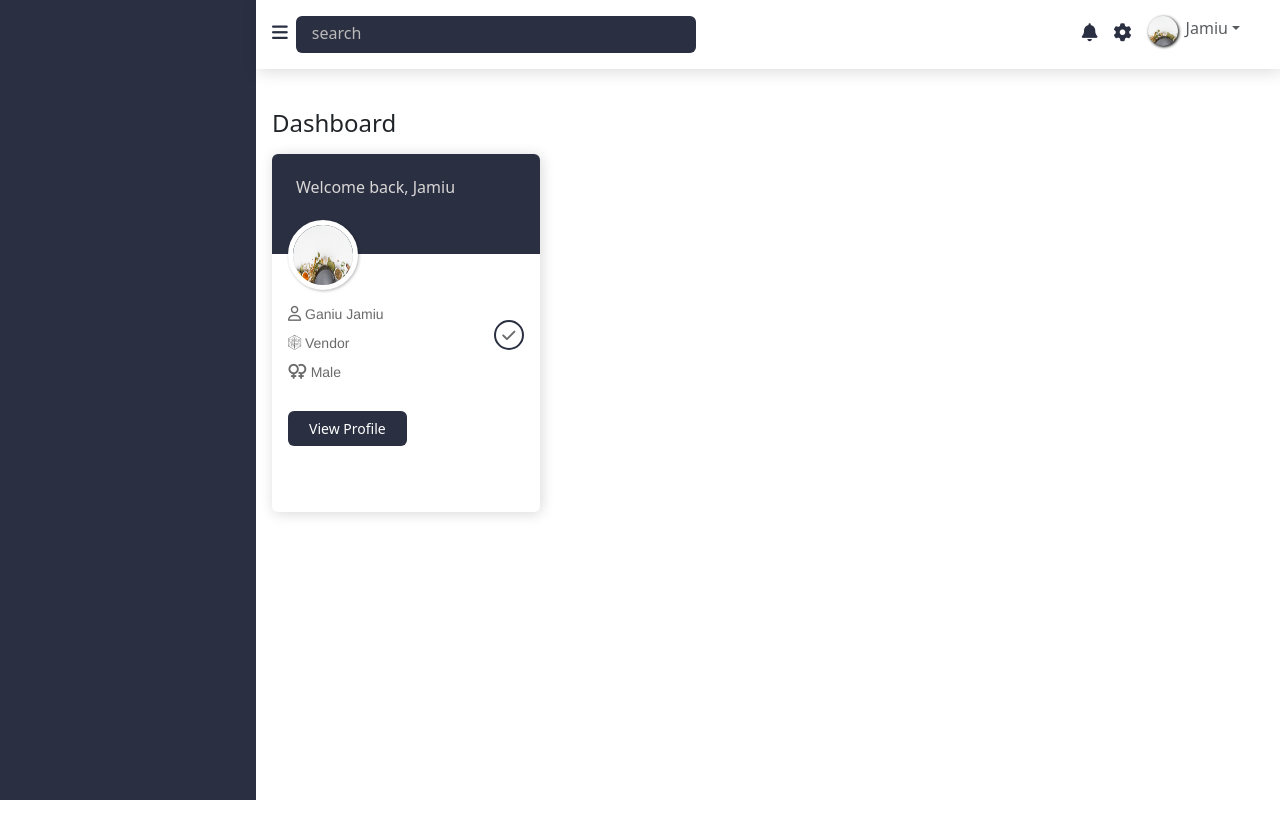
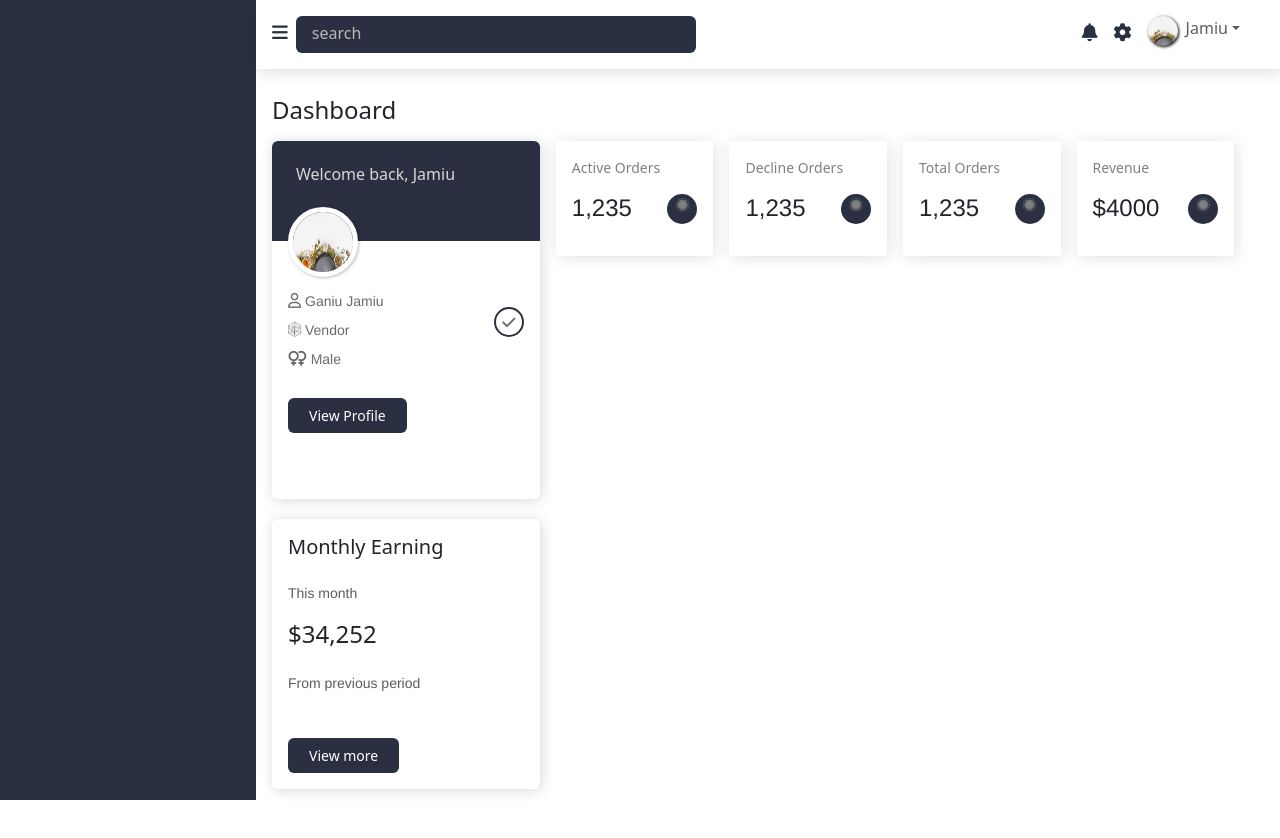
Before and after one commit to mario0070/food-delivery, a React (Vite) app: page /vendor-dashboard in a window 1280 px wide. Shown: the top 838 px of the page. Before the commit the page ends 800 px from the top, so only its background shows below. Built offline with nearby package versions, Linux system fonts and the light colour scheme.

Commit message:
sidebar toggle

```diff
--- a/public/css/vendor_dashboard.css
+++ b/public/css/vendor_dashboard.css
@@ -12,11 +12,32 @@
     width: 20%;
     height: 100vh;
     padding: 1em;
+    transition: .2s;
+    position: fixed;
+}
+
+.vendor_dashboard .sidebar.active{
+    width: 0%;
+    padding: 0em;
+    transition: .2s;
+}
+
+.vendor_dashboard .main_content.active{
+    width: 100%;
+    transition: .2s;
+    margin-left: 0%;
+}
+
+.vendor_dashboard .topbar.active{
+    width: 100%;
+    transition: .2s;
 }
 
 .vendor_dashboard .main_content{
     /* padding: 1em; */
     width: 80%;
+    transition: .2s;
+    margin-left: 20%;
     background-color: var(--secondary);
 }
 
@@ -24,6 +45,10 @@
     box-shadow: .1em .1em 1em rgba(0, 0, 0, 0.151);
     padding: 1em;
     justify-content: space-between;
+    position: fixed;
+    background-color: var(--secondary);
+    z-index: 100;
+    width: 80%;
 }
 
 .vendor_dashboard .topbar input{
@@ -68,8 +93,24 @@
     margin-right: .5em;
 }
 
+.vendor_dashboard .topbar .dropdown-menu li {
+    font-size: 14px;
+    margin-bottom: .5em;
+}
+
+.vendor_dashboard .topbar .dropdown-menu li  a{
+    color: rgb(107, 106, 106);
+}
+
+.vendor_dashboard .topbar .dropdown-menu i{
+    font-size: 14px;
+    color: inherit;
+    transform: translateY(0px);
+}
+
 .vendor_dashboard .section1{
     padding: 1em;
+    margin-top: 5em;
 }
 
 .vendor_dashboard .section1 .left{
@@ -90,6 +131,7 @@
     border-radius: 6px;
     overflow: hidden;
     font-size: 14px;
+    margin-bottom: 5em;
 }
 
 .vendor_dashboard .section1 .left .content p{
@@ -132,6 +174,41 @@
     /* background-color: red; */
 }
 
+.vendor_dashboard .section1 .right .box{
+    box-shadow: .1em .1em 1em rgba(0, 0, 0, 0.121);
+    padding: 1em;
+    width: 50%;
+    border-radius: 3px;
+    background-color: var(--secondary);
+    transition: .2s;
+    margin-right: 1em;
+}
+
+.vendor_dashboard .section1 .right .box:hover{
+    cursor: pointer;
+    transform: scale(1.1);
+    transition: .2s;
+}
+
+.vendor_dashboard .section1 .right .d-flex h4{
+    font-family: 'Franklin Gothic Medium', 'Arial Narrow', Arial, sans-serif;
+}
+
+.vendor_dashboard .section1 .right .d-flex p{
+    font-size: 14px;
+    color: grey;
+}
+
+.vendor_dashboard .section1 .right .icon{
+    float: right;
+    background-color: var(--primary);
+    color: var(--secondary);
+    width: 30px;
+    height: 30px;
+    border-radius: 50%;
+    text-align: center;
+}
+
 .vendor_dashboard .section1 .float-right{
     float: right;
     transform: translateY(100px);
--- a/src/pages/vendor_dashboard.jsx
+++ b/src/pages/vendor_dashboard.jsx
@@ -3,6 +3,16 @@ import "/public/css/vendor_dashboard.css"
 import banner3 from "/img/home-banner3.jpg"
 
 export default function VendorDashboard() {
+
+  const toggle = () => {
+    const topbar = document.querySelector(".topbar")
+    const sidebar = document.querySelector(".sidebar")
+    const main_content = document.querySelector(".main_content")
+    topbar.classList.toggle("active")
+    main_content.classList.toggle("active")
+    sidebar.classList.toggle("active")
+  }
+
   return (
     <div className='vendor_dashboard d-flex'>
       <div className="sidebar">
@@ -11,7 +21,7 @@ export default function VendorDashboard() {
       <div className="main_content">
         <div className="topbar d-flex">
             <div className="d-flex">
-              <p className="mb-0"><i class="fa-solid fa-bars"></i></p>
+              <p className="mb-0" onClick={toggle}><i class="fa-solid fa-bars"></i></p>
               <input type="text" className='mx-2' placeholder='search' />
             </div>
             <div className="d-flex mx-3">
@@ -24,18 +34,17 @@ export default function VendorDashboard() {
                   <p className="mb-0 dropdown-toggle text-muted text-capitalize">jamiu</p>
                 </div>
                 <ul class="dropdown-menu">
-                  <li><h5 class="dropdown-header">Dropdown header 1</h5></li>
-                  <li><a class="dropdown-item" href="#">Link 1</a></li>
-                  <li><a class="dropdown-item" href="#">Link 2</a></li>
-                  <li><a class="dropdown-item" href="#">Link 3</a></li>
-                  <li><h5 class="dropdown-header">Dropdown header 2</h5></li>
-                  <li><a class="dropdown-item" href="#">Another link</a></li>
+                  <li><a class="dropdown-item" href="#"><i class="fa-regular mx-1 fa-user"></i> Profile</a></li>
+                  <li><a class="dropdown-item" href="#"><i class="fa-solid mx-1 fa-gear"></i> Settings</a></li>
+                  <li><a class="dropdown-item" href="#"><i class="fa-solid mx-1 fa-wallet"></i> Wallet</a></li>
+                  <li><a class="dropdown-item" href="#"><i class="fa-solid mx-1 fa-bell"></i> Notifications</a></li>
+                  <li><a class="dropdown-item fw-bold text-danger" href="#"><i class="fa-solid mx-1 fa-arrow-right-from-bracket"></i> Log Out</a></li>
                 </ul>
               </div>
             </div>
         </div>
 
-        <div className="section1 mt-4">
+        <div className="section1">
           <h4 className='mb-3'>Dashboard</h4>
             <div className="d-flex">
                 <div className="left">
@@ -52,17 +61,37 @@ export default function VendorDashboard() {
                         <button>View Profile</button>
                       </div>
                     </div>
+                    <div className="content p-3">
+                      <h5 className='mb-4'>Monthly Earning</h5>
+                      <p className="text-muted">This month</p>
+                      <h4 className="mb-4">$34,252</h4>
+                      <p className="text-muted">From previous period</p>
+                      <button>View more</button>
+                    </div>
                 </div>
 
-                <div className="right d-flex">
-                    <div className="box">
-
-                    </div>
-                    <div className="box">
-
-                    </div>
-                    <div className="box">
-
+                <div className="right">
+                    <div className="d-flex">
+                      <div className="box">
+                          <p className="">Active Orders</p>
+                          <p className="icon"><i class="fa-brands fa-first-order-alt"></i></p>
+                          <h4 className="">1,235</h4>
+                      </div>
+                      <div className="box">
+                          <p className="">Decline Orders</p>
+                          <p className="icon"><i class="fa-brands fa-first-order-alt"></i></p>
+                          <h4 className="">1,235</h4>
+                      </div>
+                      <div className="box">
+                        <p className="">Total Orders</p>
+                          <p className="icon"><i class="fa-brands fa-first-order-alt"></i></p>
+                        <h4 className="">1,235</h4>
+                      </div>
+                      <div className="box">
+                        <p className="">Revenue</p>
+                        <p className="icon"><i class="fa-brands fa-first-order-alt"></i></p>
+                        <h4 className="">$4000</h4>
+                      </div>
                     </div>
                 </div>
             </div>
```
